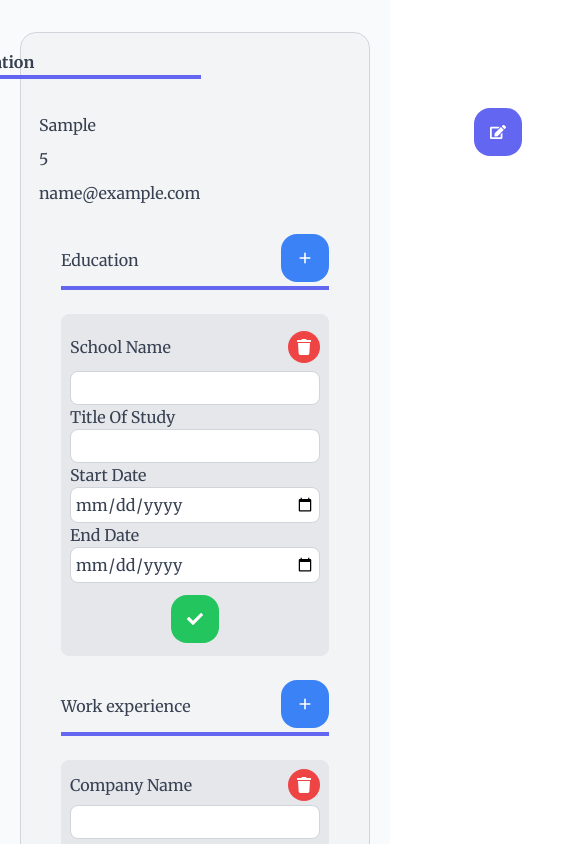
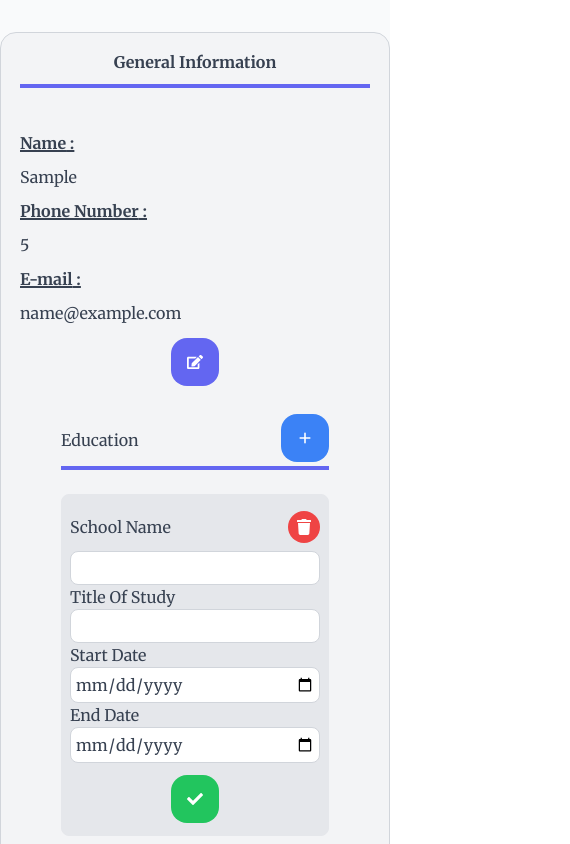
Before and after one commit to Piperski13/cv-application-generator, a React (Create React App) app: page / in a window 390 px wide. Both pictures are taken after typing "Sample", "5", "name@example.com" into the empty fields and a click on the button 195 px from the left and 380 px from the top of the page. Shown: the top 844 px of the page, 570 px wide, since content can reach past the window. Built offline with nearby package versions, Linux system fonts and the light colour scheme.

Commit message:
Rendering responsive design

```diff
--- a/src/App.js
+++ b/src/App.js
@@ -5,7 +5,7 @@ import EducationForm from "./components/EducationForm/EducationForm";
 function App() {
   return (
     <div className="flex justify-center items-center font-merriweather bg-gray-50 text-gray-700">
-      <div className="flex justify-center items-center flex-col w-[350px] sm:w-[750px] bg-gray-100 border border-gray-300 p-4 my-8 rounded-2xl ">
+      <div className="flex justify-center items-center flex-col w-[395px] sm:w-[750px] bg-gray-100 border border-gray-300 p-4 my-8 rounded-2xl ">
         <InfoForm />
         <EducationForm />
         <CompanyForm />
--- a/src/components/Buttons/Buttons.js
+++ b/src/components/Buttons/Buttons.js
@@ -27,7 +27,7 @@ export const EditButton = ({ onClick }) => (
   <button
     type="button"
     onClick={onClick}
-    className="bg-indigo-500 text-white p-4 my-2 mr-12 mb-1 max-h-12 rounded-2xl hover:bg-blue-600"
+    className="bg-indigo-500 text-white p-4 my-2 sm:mr-12 mb-1 max-h-12 rounded-2xl hover:bg-blue-600"
   >
     <FaEdit />
   </button>
--- a/src/components/CompanyTable/CompanyTable.js
+++ b/src/components/CompanyTable/CompanyTable.js
@@ -7,14 +7,19 @@ const CompanyTable = (props) => {
   };
 
   return (
-    <div className="w-[750px] flex justify-between mb-6 pl-12">
+    <div className="flex justify-center flex-wrap mb-6 sm:pl-12 sm:w-[750px] sm:flex-nowrap sm:justify-between">
       <table>
         <thead>
           <tr>
             <th className="pt-7"></th>
           </tr>
-          <tr className="border-b-4 border-indigo-500">
+          <tr>
             <th className="text-left">Work experience</th>
+          </tr>
+          <tr>
+            <td colSpan="2">
+              <div className="h-1 bg-indigo-500 w-[350px] mx-auto my-2 sm:w-[575px]"></div>
+            </td>
           </tr>
         </thead>
         <tbody>
--- a/src/components/EducationTable/EducationTable.js
+++ b/src/components/EducationTable/EducationTable.js
@@ -7,11 +7,16 @@ const EducationTable = (props) => {
   };
 
   return (
-    <div className="w-[750px] flex justify-between mb-6 pl-12">
+    <div className="flex justify-center flex-wrap mb-6 sm:pl-12 sm:w-[750px] sm:flex-nowrap sm:justify-between">
       <table>
         <thead>
-          <tr className="border-b-4 border-indigo-500">
-            <th className="text-left">Education</th>
+          <tr>
+            <th className="text-left ">Education</th>
+          </tr>
+          <tr>
+            <td colSpan="2">
+              <div className="h-1 bg-indigo-500 w-[350px] mx-auto my-2 sm:w-[575px]"></div>
+            </td>
           </tr>
         </thead>
         <tbody>
--- a/src/components/InfoTable/InfoTable.js
+++ b/src/components/InfoTable/InfoTable.js
@@ -7,11 +7,16 @@ const InfoTable = (props) => {
   };
 
   return (
-    <div className="w-[750px] flex justify-between mb-6 pl-12">
+    <div className="flex justify-center flex-wrap mb-6 sm:pl-12 sm:w-[750px] sm:flex-nowrap sm:justify-between">
       <table>
         <thead>
-          <tr className="border-b-4 border-indigo-500">
-            <th>General Information</th>
+          <tr>
+            <th className="whitespace-nowrap">General Information</th>
+          </tr>
+          <tr>
+            <td colSpan="2">
+              <div className="h-1 bg-indigo-500 w-[350px] mx-auto my-2 sm:w-[575px]"></div>
+            </td>
           </tr>
           <tr>
             <th className="pb-7"></th>
--- a/src/components/InfoTable/RenderedInfo.js
+++ b/src/components/InfoTable/RenderedInfo.js
@@ -3,8 +3,10 @@ const RenderedInfo = (props) => {
     <>
       {props.infoData.map((info, index) => (
         <tr key={index} className="text-base/8">
-          <td className="w-[170px]">{info.label} :</td>
-          <td>{info.value}</td>
+          <td className="w-[170px] underline decoration-2 font-bold block sm:inline-block sm:font-normal sm:no-underline">
+            {info.label} :
+          </td>
+          <td className="block sm:inline-block">{info.value}</td>
         </tr>
       ))}
     </>
```
